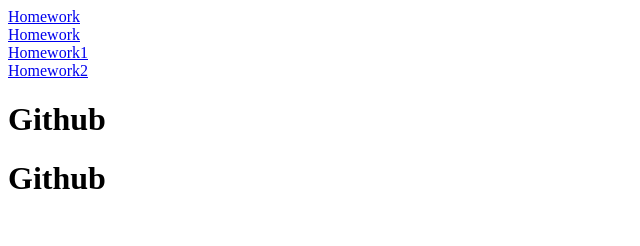
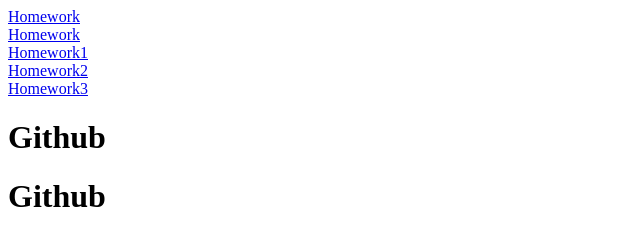
Before and after one commit to inspirite87/inspirite87.github.io, a plain HTML site: page index.html in a window 1280 px wide. Shown: the whole page, without its empty margins (0-640 px from the left). Drawn offline with Linux system fonts and the light colour scheme.

Commit message:
add link

```diff
--- a/index.html
+++ b/index.html
@@ -12,7 +12,8 @@
     <a href="/HW1/task2/index.html">Homework1</a>
     <br>
     <a href="http-post/task2.html">Homework2</a>
-
+    <br>
+    <a href="HW1/task%2012/task12.html">Homework3</a>
 
     <h1>Github</h1>
 </head>
```
